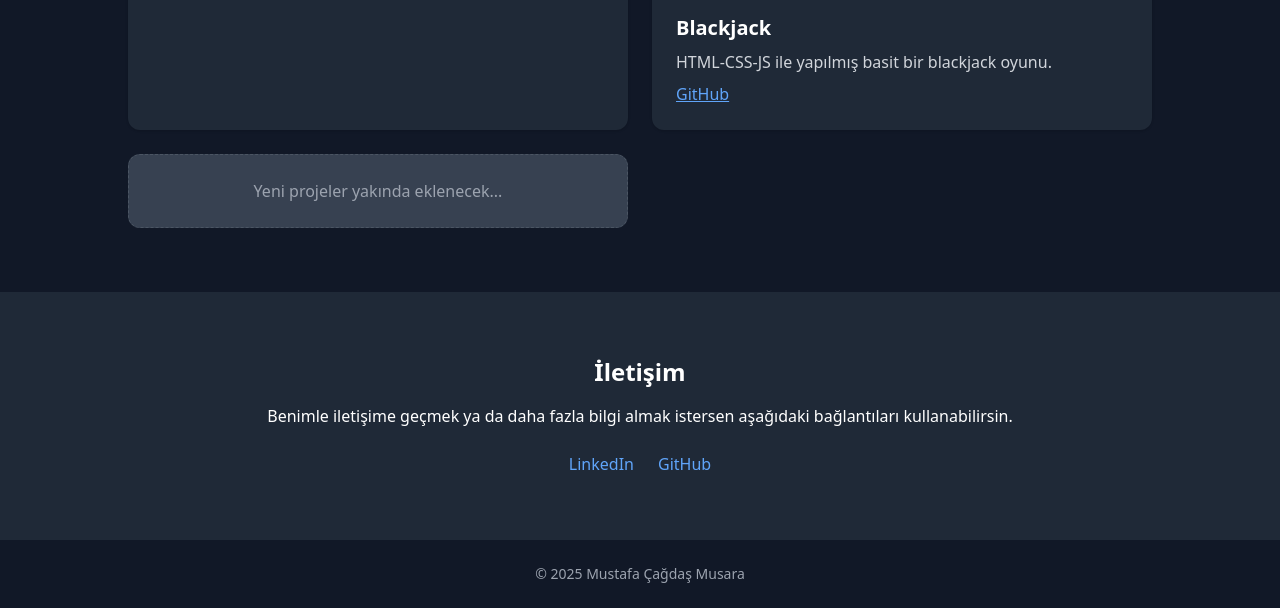
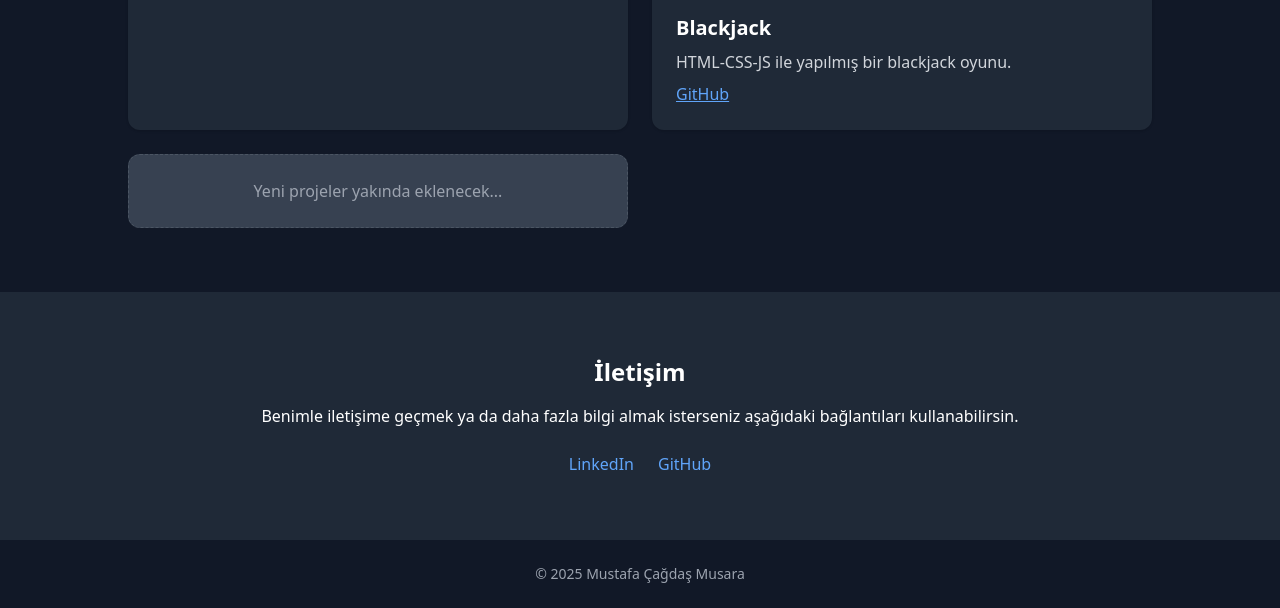
Before and after one commit to MMCagdas/Portfolio, a plain HTML site: page index.html in a window 1280 px wide. Shown: the part 1281-1889 px from the top of the page. Drawn offline with nearby package versions, Linux system fonts and the light colour scheme.

Commit message:
Update index.html

```diff
--- a/index.html
+++ b/index.html
@@ -75,7 +75,7 @@
           <img src="https://raw.githubusercontent.com/MMCagdas/portfolio/main/blackjack.png" alt="Blackjack Screenshot" class="mb-4 rounded cursor-zoom-in project-img" />
           <h4 class="text-xl font-bold mb-2">Blackjack</h4>
           <p class="text-gray-300">
-            HTML-CSS-JS ile yapılmış basit bir blackjack oyunu.
+            HTML-CSS-JS ile yapılmış bir blackjack oyunu.
           </p>
           <a href="https://github.com/MMCagdas/Blackjack.git" class="text-blue-400 underline mt-2 inline-block">GitHub</a>
         </div>
@@ -93,7 +93,7 @@
     <div class="max-w-3xl mx-auto text-center">
       <h3 class="text-2xl font-semibold mb-4">İletişim</h3>
       <p class="mb-6">
-        Benimle iletişime geçmek ya da daha fazla bilgi almak istersen aşağıdaki bağlantıları kullanabilirsin.
+        Benimle iletişime geçmek ya da daha fazla bilgi almak isterseniz aşağıdaki bağlantıları kullanabilirsin.
       </p>
       <div class="flex justify-center gap-6">
         <a href="https://www.linkedin.com/in/mcmusara" target="_blank" class="text-blue-400 hover:underline">LinkedIn</a>
```
